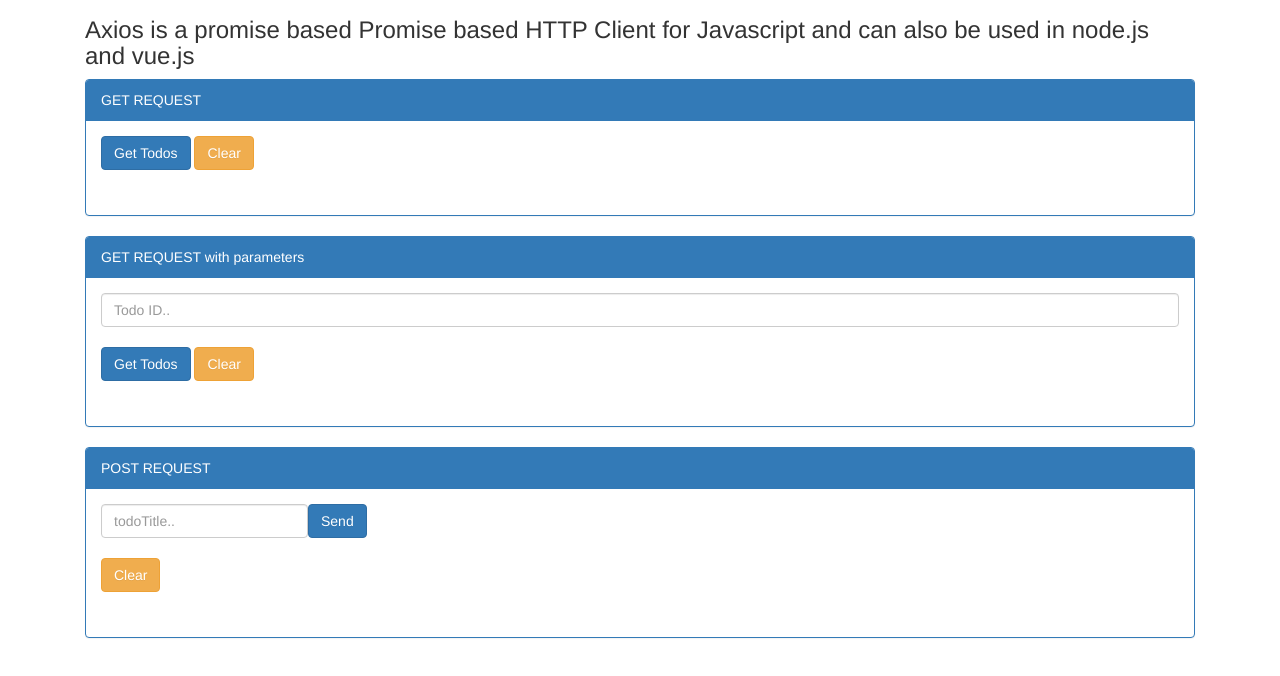
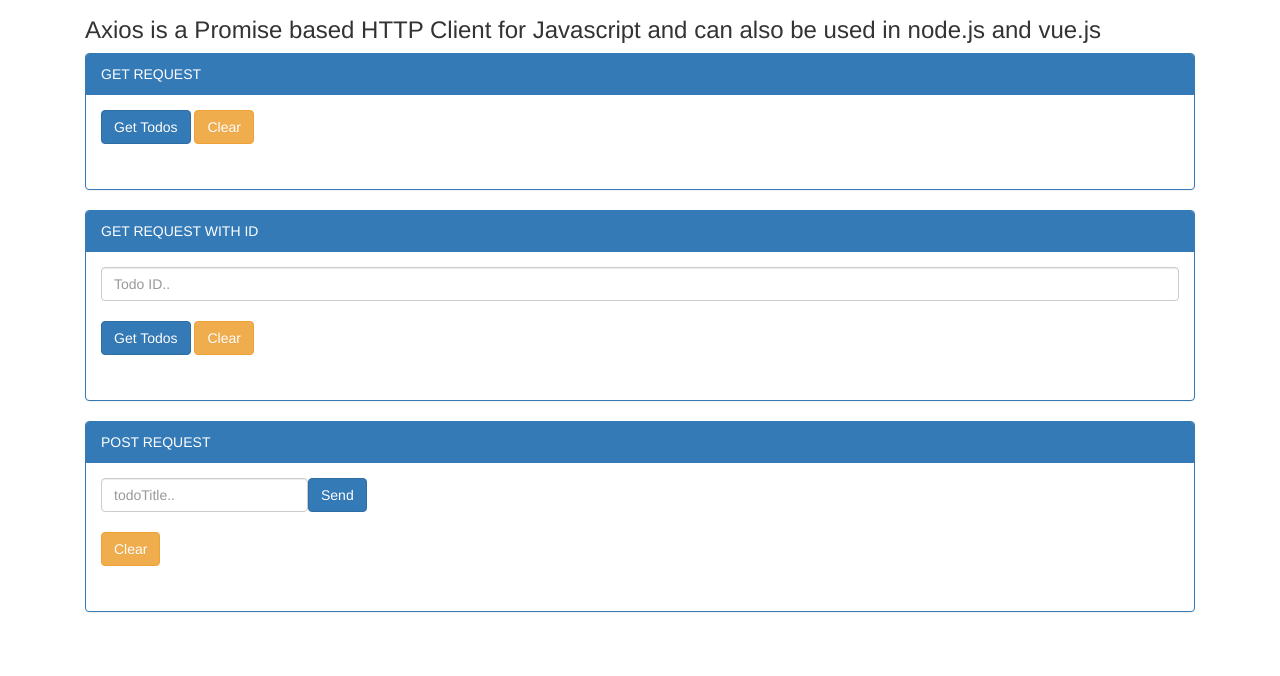
Before and after one commit to blairt001/Axios_demo, a website: page index.html in a window 1280 px wide. Shown: the part 116-792 px from the top of the page. Drawn offline with nearby package versions, Linux system fonts and the light colour scheme.

Commit message:
Modified inndex.html

```diff
--- a/index.html
+++ b/index.html
@@ -16,7 +16,7 @@
     <h1>Axios</h1>
     <div class="jubmbotron">
         <h2>About Axios</h2>
-        <h3>Axios is a promise based Promise based HTTP Client for Javascript and can also be used in node.js and vue.js</h3>
+        <h3>Axios is a Promise based HTTP Client for Javascript and can also be used in node.js and vue.js</h3>
      </div>
      <div class="panel panel-primary">
          <div class="panel-heading">GET REQUEST</div>
@@ -28,7 +28,7 @@
          </div>
 
          <div class="panel panel-primary">
-                <div class="panel-heading">GET REQUEST with parameters</div>
+                <div class="panel-heading">GET REQUEST WITH ID</div>
                 <div class="panel-body">
 
                   <input type="text" class="form-control" id="todoId" placeholder="Todo ID..">
```
